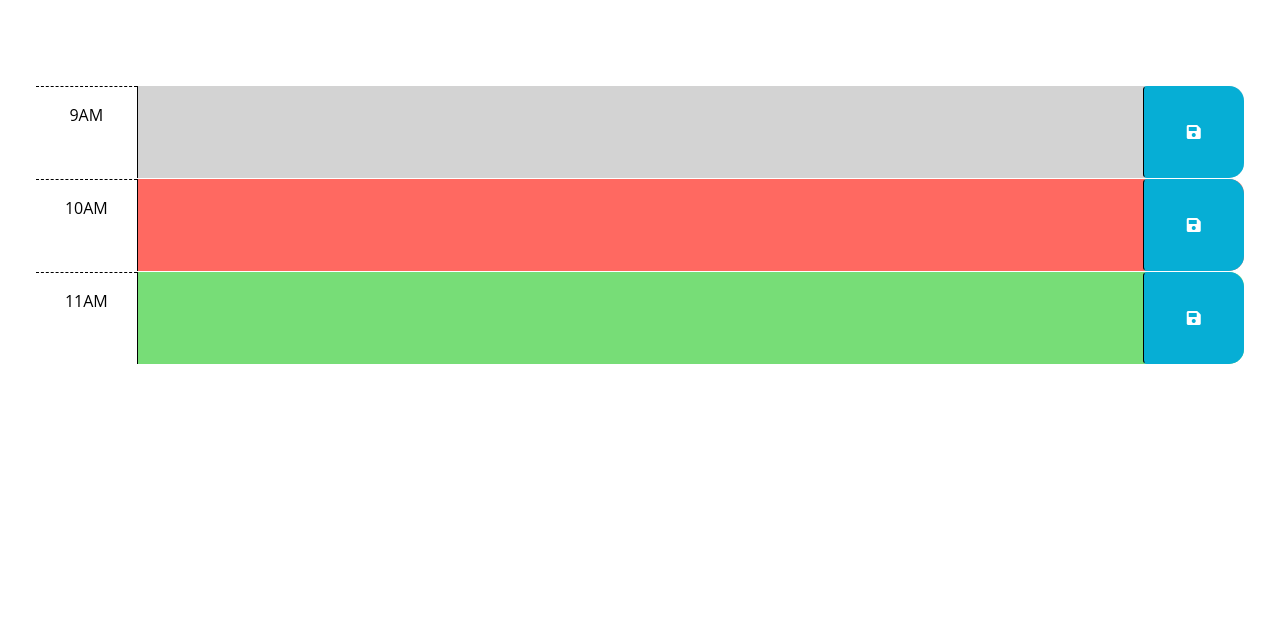
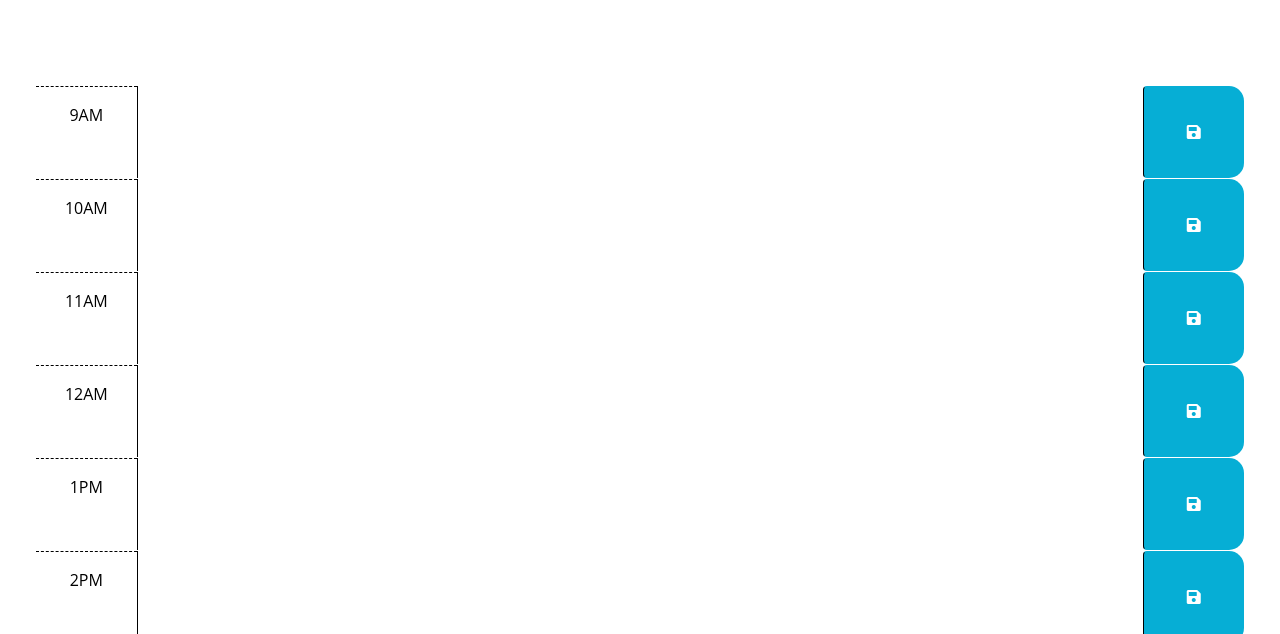
Before and after one commit to CountDuckoo/Work-Day-Scheduler, a plain HTML site: page index.html in a window 1280 px wide. Shown: the part 166-800 px from the top of the page. Drawn offline with nearby package versions, Linux system fonts and the light colour scheme.

Commit message:
added javascript to generate the hour divs

```diff
--- a/assets/js/script.js
+++ b/assets/js/script.js
@@ -2,6 +2,41 @@
 // the code isn't run until the browser has finished rendering all the elements
 // in the html.
 $(function () {
+  // get the containers for all elements that need to be written to
+  var dayEl = $('#currentDay');
+  var hourContainerEl = $('#hours');
+  // sets the start and end times for the calendar to easily change the time range
+  var minHour=9;
+  var maxHour=17;
+
+  // creates the divs for each hour
+  function addHours(){
+    for(let i=minHour; i<=maxHour; i++){
+      // adds the row div, with an id based on the hour
+      var hourDiv = $('<div>').addClass("row time-block").attr("id", ("hour-" + i));
+      // adds the time column on the left
+      var timeDiv = $('<div>').addClass("col-2 col-md-1 hour text-center py-3");
+      if(i>12){
+        // if it is after 12, converts from military time to a PM time
+        timeDiv.text((i-12)+"PM");
+      } else{
+        // otherwise, uses the AM time
+        timeDiv.text(i+"AM");
+      }
+      // adds the input field/display for events
+      var textField = $('<textarea>').addClass("col-8 col-md-10 description").attr("rows", "3");
+      // adds the save button
+      var saveBtn = $('<button>').addClass("btn saveBtn col-2 col-md-1").attr("aria-label", "save");
+      // adds the save icon and appends it to the button
+      var saveExtra = $('<i>').addClass("fas fa-save").attr("aria-hidden", "true").appendTo(saveBtn);
+      // appends the time column, input field, and save button to the row div
+      hourDiv.append(timeDiv, textField, saveBtn);
+      // appends the row div to the table
+      hourContainerEl.append(hourDiv);
+    }
+  }
+
+  addHours();
   // TODO: Add a listener for click events on the save button. This code should
   // use the id in the containing time-block as a key to save the user input in
   // local storage. HINT: What does `this` reference in the click listener
--- a/index.html
+++ b/index.html
@@ -30,44 +30,7 @@
       <p class="lead">A simple calendar app for scheduling your work day</p>
       <p id="currentDay" class="lead"></p>
     </header>
-    <div class="container-fluid px-5">
-      <!-- Use class for "past", "present", and "future" to apply styles to the
-        time-block divs accordingly. The javascript will need to do this by
-        adding/removing these classes on each div by comparing the hour in the
-        id to the current hour. The html provided below is meant to be an example
-        demonstrating how the css provided can be leveraged to create the
-        desired layout and colors. The html below should be removed or updated
-        in the finished product. Remember to delete this comment once the
-        code is implemented.
-        -->
-
-      <!-- Example of a past time block. The "past" class adds a gray background color. -->
-      <div id="hour-9" class="row time-block past">
-        <div class="col-2 col-md-1 hour text-center py-3">9AM</div>
-        <textarea class="col-8 col-md-10 description" rows="3"> </textarea>
-        <button class="btn saveBtn col-2 col-md-1" aria-label="save">
-          <i class="fas fa-save" aria-hidden="true"></i>
-        </button>
-      </div>
-
-      <!-- Example of a present time block. The "present" class adds a red background color. -->
-      <div id="hour-10" class="row time-block present">
-        <div class="col-2 col-md-1 hour text-center py-3">10AM</div>
-        <textarea class="col-8 col-md-10 description" rows="3"> </textarea>
-        <button class="btn saveBtn col-2 col-md-1" aria-label="save">
-          <i class="fas fa-save" aria-hidden="true"></i>
-        </button>
-      </div>
-
-      <!-- Example of a future time block. The "future" class adds a green background color. -->
-      <div id="hour-11" class="row time-block future">
-        <div class="col-2 col-md-1 hour text-center py-3">11AM</div>
-        <textarea class="col-8 col-md-10 description" rows="3"> </textarea>
-        <button class="btn saveBtn col-2 col-md-1" aria-label="save">
-          <i class="fas fa-save" aria-hidden="true"></i>
-        </button>
-      </div>
-    </div>
+    <div id="hours" class="container-fluid px-5"></div>
 
     <script src="https://cdnjs.cloudflare.com/ajax/libs/jquery/3.2.1/jquery.min.js"></script>
     <script src="https://cdn.jsdelivr.net/npm/dayjs@1.11.3/dayjs.min.js"
```
